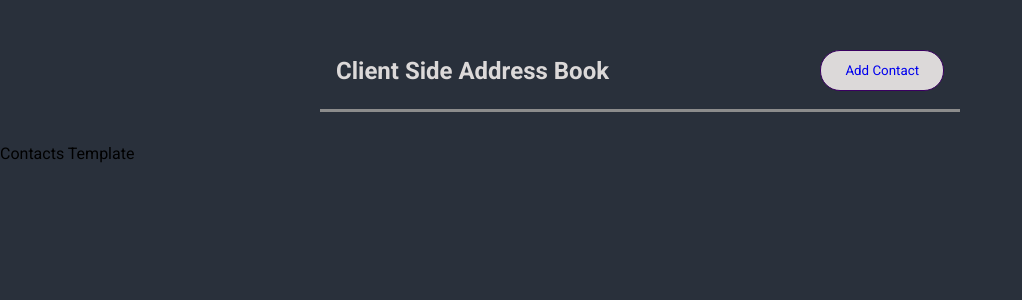
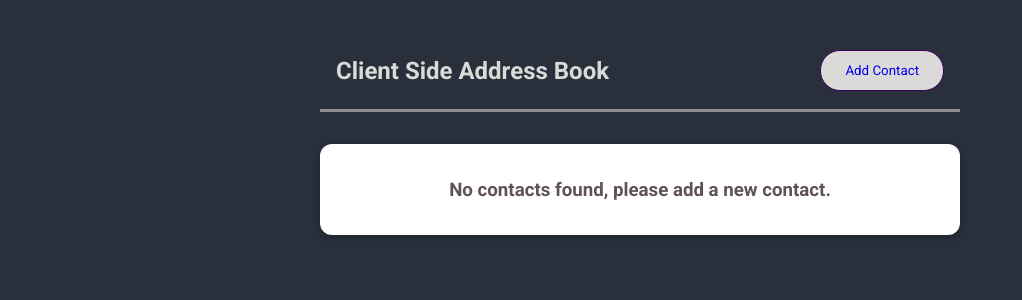
Before and after one commit to kujtimprenku/client_side_address_book, a Vue app: page /contacts in a window 1280 px wide. Shown: the top 300 px of the page, without its empty margins (0-1022 px from the left). Built offline with nearby package versions, Linux system fonts and the light colour scheme.

Commit message:
added base-card component for beter user experience

```diff
--- /dev/null
+++ b/src/components/UI/BaseCard.vue
@@ -0,0 +1,16 @@
+<template>
+  <div class="base-card">
+    <slot></slot>
+  </div>
+</template>
+
+<style scoped>
+.base-card {
+  border-radius: 12px;
+  box-shadow: 0 2px 8px rgba(0, 0, 0, 0.26);
+  padding: 1rem;
+  margin: 2rem auto;
+  max-width: 40rem;
+  background-color: white;
+}
+</style>
--- a/src/components/contacts/ListContacts.vue
+++ b/src/components/contacts/ListContacts.vue
@@ -19,7 +19,7 @@
   computed: {
     contacts (): Contact[] {
       // return  this.$store.state.contacts;
-      return new Array<Contact>()
+      return []
     }
   }
 })
--- a/src/main.ts
+++ b/src/main.ts
@@ -3,8 +3,11 @@
 import router from './router'
 import store from './store'
 import BaseButton from './components/UI/BaseButton.vue'
+import BaseCard from './components/UI/BaseCard.vue'
 
 const app = createApp(App)
+
 app.component('base-button', BaseButton)
+app.component('base-card', BaseCard)
 
 app.use(store).use(router).mount('#app')
--- a/src/views/contacts/Contacts.vue
+++ b/src/views/contacts/Contacts.vue
@@ -1,3 +1,21 @@
 <template>
-  <div>Contacts Template</div>
+  <div class="contacts">
+    <list-contacts></list-contacts>
+  </div>
 </template>
+
+<script lang="ts">
+import ListContacts from '@/components/contacts/ListContacts.vue';
+import { defineComponent } from 'vue';
+
+export default defineComponent({
+  components: { ListContacts },
+  name: 'Contacts',
+
+  mounted () {
+    // if (this.$store.getters.contacts.length === 0) {
+    //   this.$store.dispatch('setContacts')
+    // }
+  }
+});
+</script>
```
